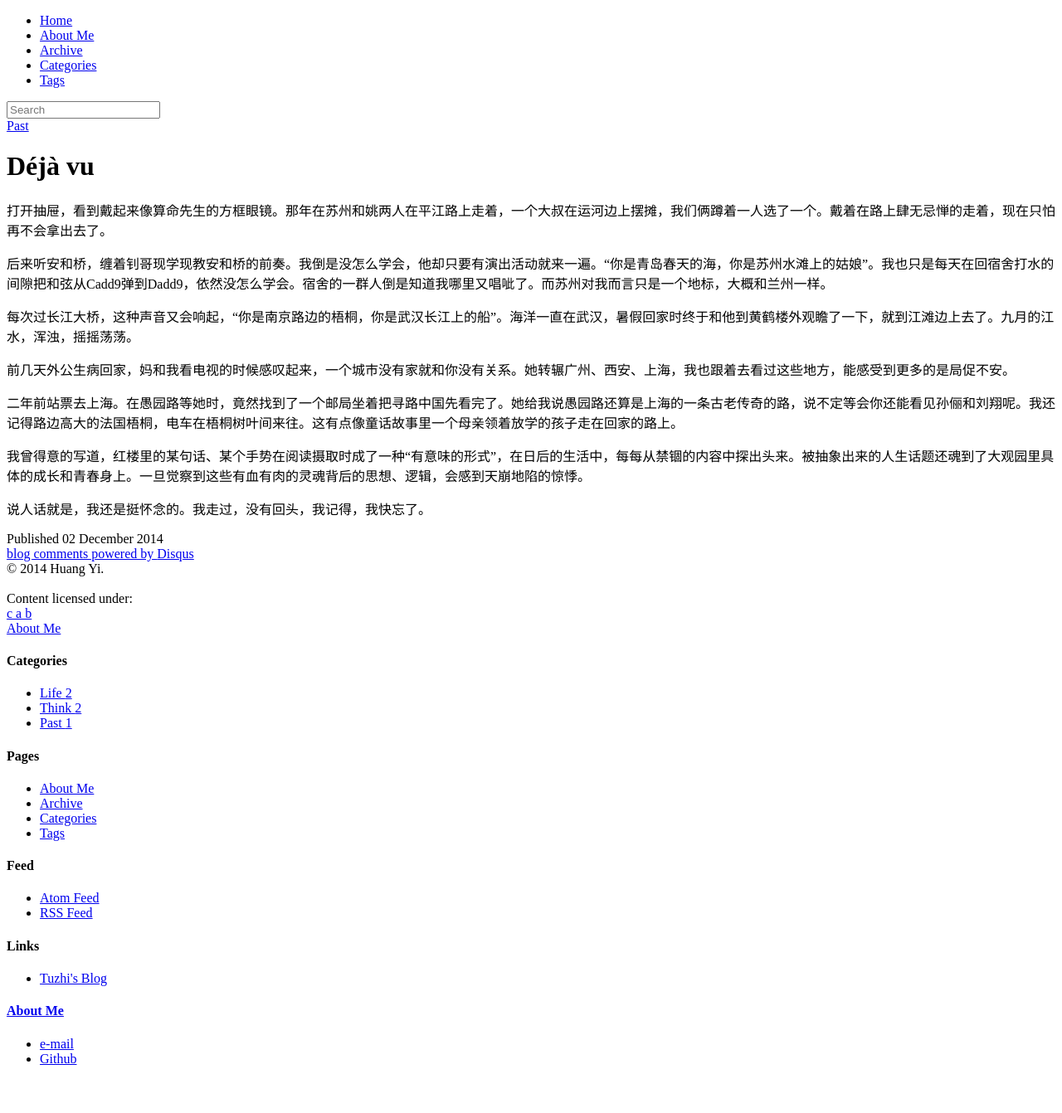
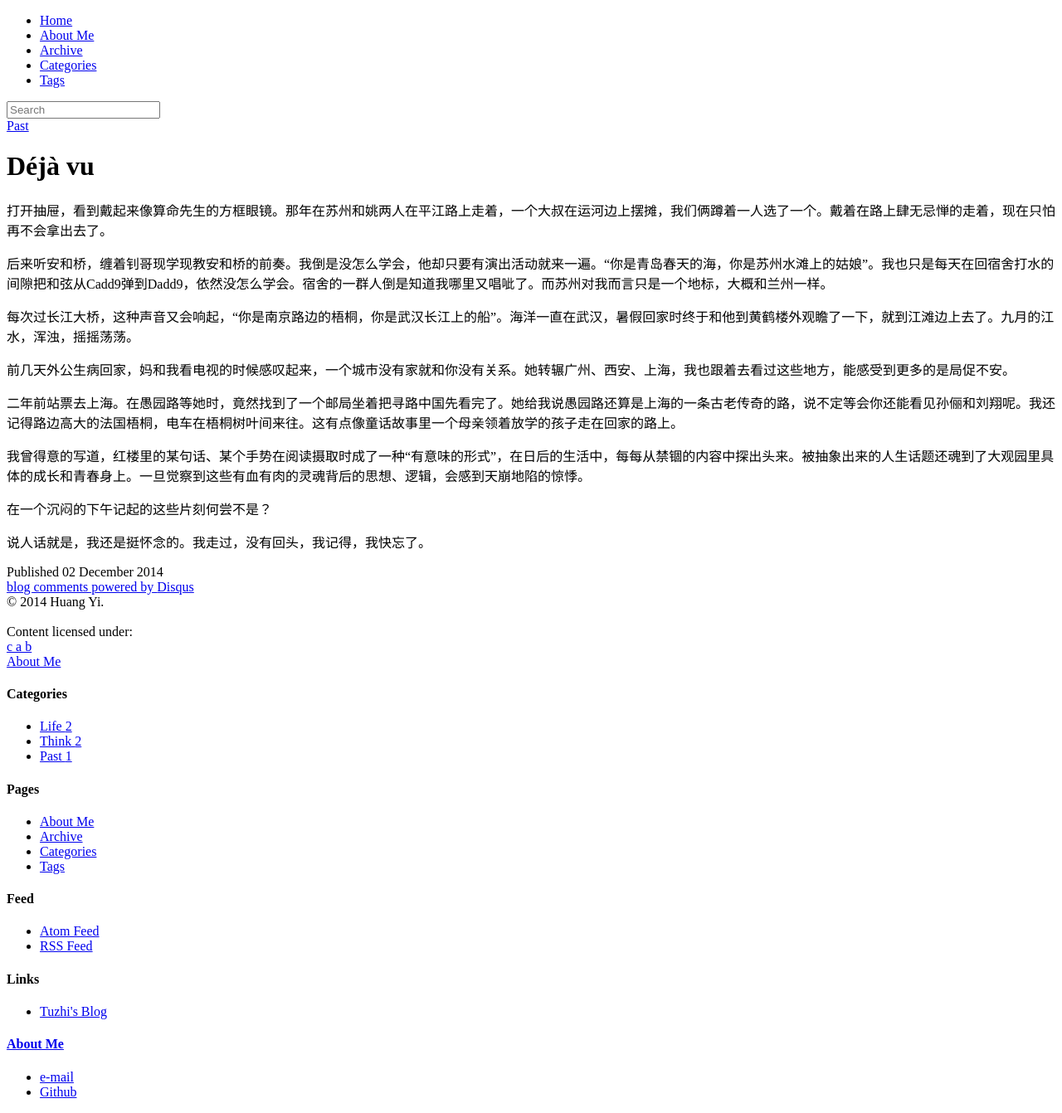
Before and after one commit to literblog/literblog.github.com, a Jekyll site: the page built from _posts/2014-12-02-Wangshi.md, in a window 1280 px wide. Shown: the whole page at 83% size. Built offline with Jekyll 4.4.1, drawn with Linux system fonts in a browser that asks for light colours; nearby versions of some CDN libraries; library files that are not in the unit come from our copies; comment, search, counter and statistics services are not loaded; before the commit the page ends 1302 px from its top, so only the background shows below that.

Commit message:
Update 2014-12-02-Wangshi.md

```diff
--- a/_posts/2014-12-02-Wangshi.md
+++ b/_posts/2014-12-02-Wangshi.md
@@ -18,4 +18,6 @@ tags:
 
 我曾得意的写道，红楼里的某句话、某个手势在阅读摄取时成了一种“有意味的形式”，在日后的生活中，每每从禁锢的内容中探出头来。被抽象出来的人生话题还魂到了大观园里具体的成长和青春身上。一旦觉察到这些有血有肉的灵魂背后的思想、逻辑，会感到天崩地陷的惊悸。
 
+在一个沉闷的下午记起的这些片刻何尝不是？
+
 说人话就是，我还是挺怀念的。我走过，没有回头，我记得，我快忘了。
```
